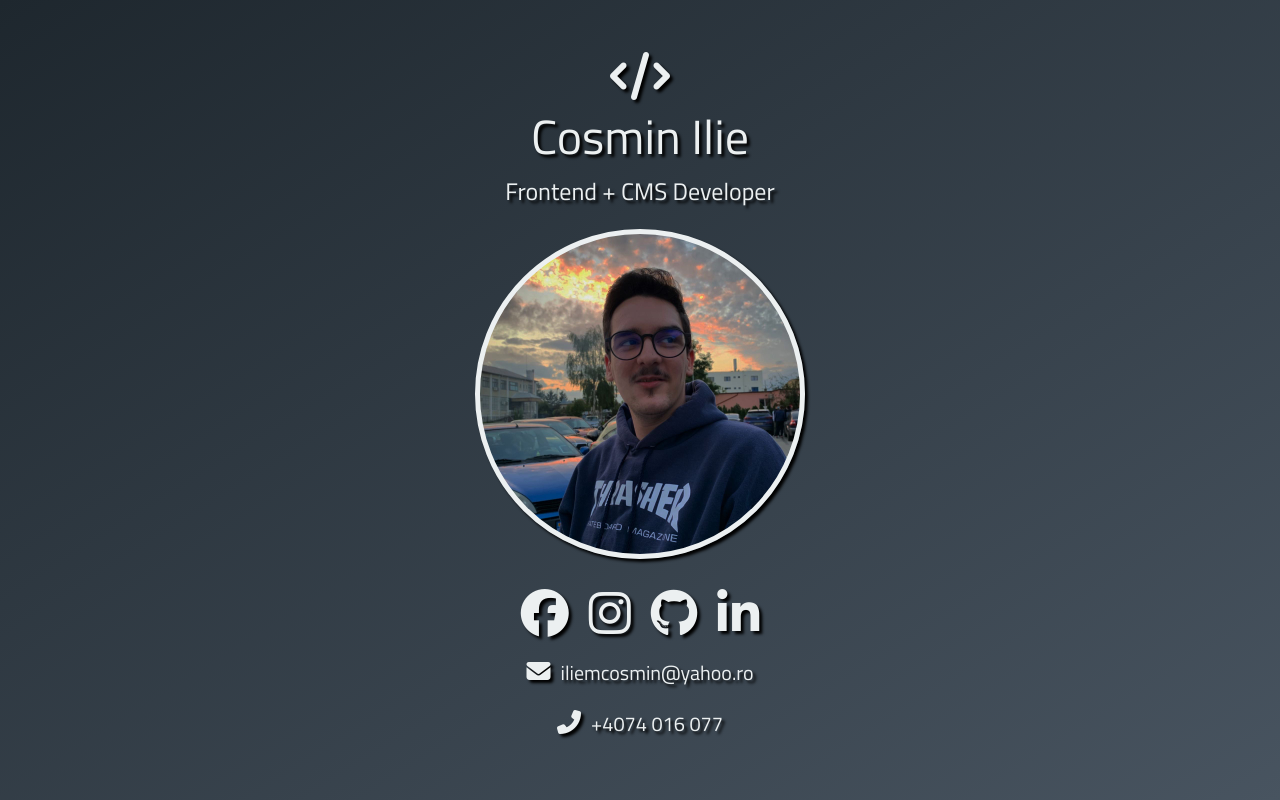
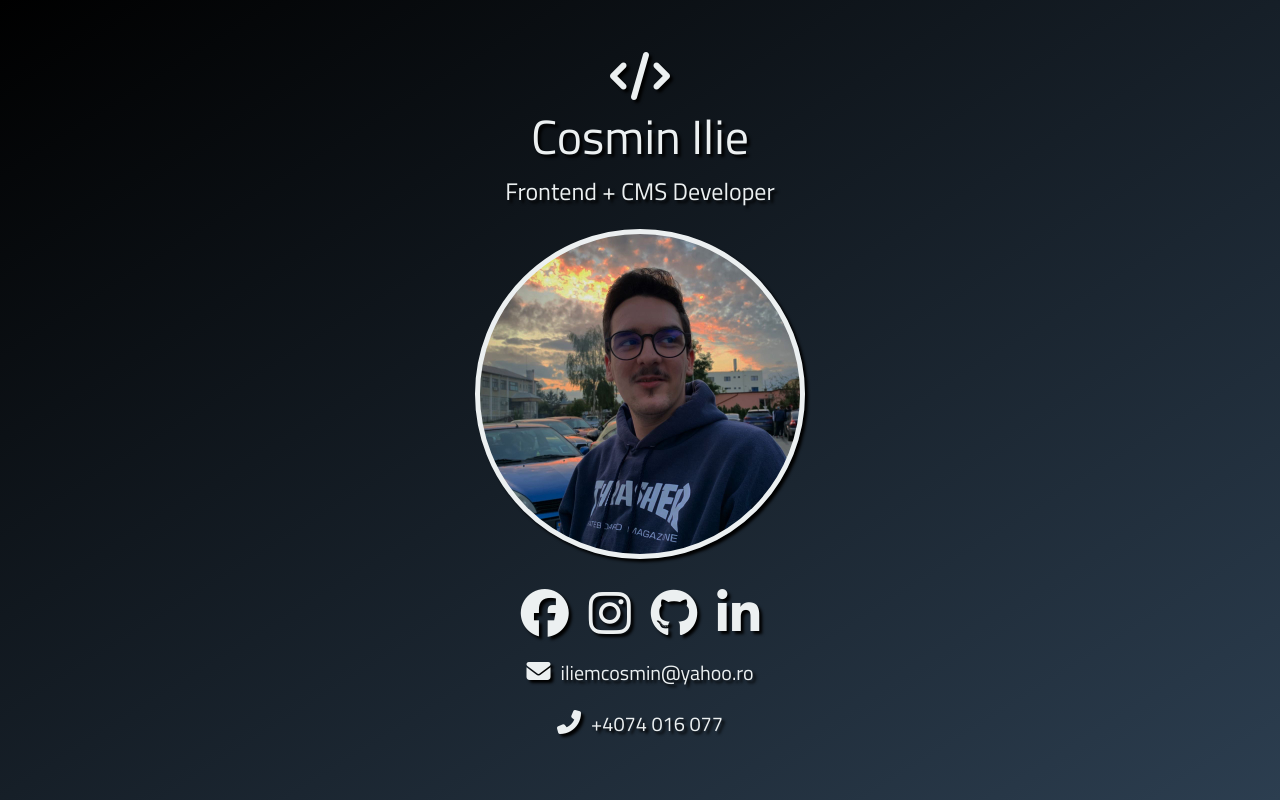
Before and after one commit to Cosmeeeen/business-card-website, a React (Create React App) app: page / in a window 1280 px wide. Built offline with nearby package versions, Linux system fonts and the light colour scheme.

Commit message:
Changed colors

```diff
--- a/src/App.css
+++ b/src/App.css
@@ -1,12 +1,15 @@
 @import url('https://fonts.googleapis.com/css2?family=Titillium+Web:wght@200;300;400;600;700;900&display=swap');
 
+
+/* background-image: radial-gradient( circle farthest-corner at 16.5% 28.1%,  rgba(15,27,49,1) 0%, rgba(0,112,218,1) 90% ); */
+
 :root{
-  --background-gradient-1: #1e272e;
-  --background-gradient-2: #485460;
+  --background-gradient-1: #000;
+  --background-gradient-2: #2c3e50;
   --text-color: #ecf0f1;
   --shadow-color: black;
   /* --highlight-color: #ff3f34; */
-  --highlight-color: #33d9b2;
+  --highlight-color: #c0392b;
 }
 
 *{
```
